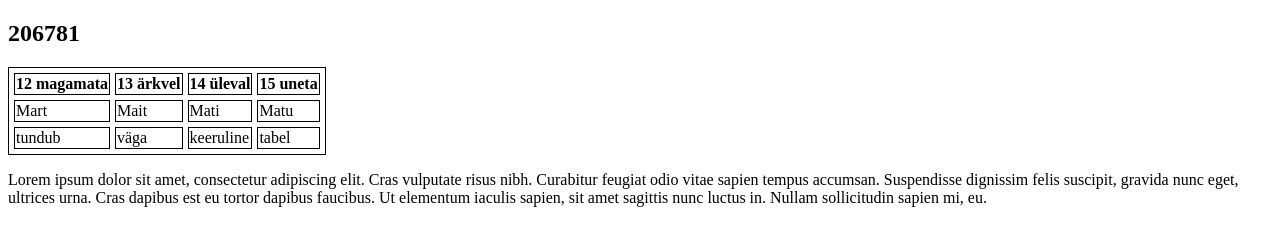
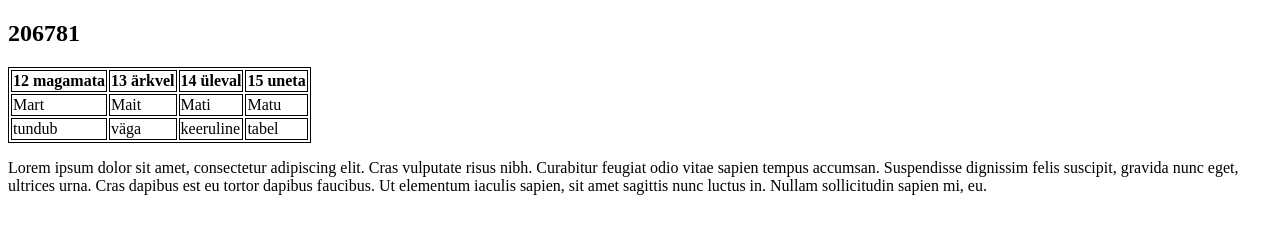
Before and after one commit to IgaksJuhuks/igaksjuhuks.github.io, a plain HTML site: page index.html in a window 1280 px wide. Shown: the part 60-306 px from the top of the page. Drawn offline with Linux system fonts and the light colour scheme.

Commit message:
Update index.html

```diff
--- a/index.html
+++ b/index.html
@@ -2,10 +2,9 @@
 <style>
     table, th, td {
         border: 1px solid black;
-        border-spacing: 5px;
       }
     th, td {
-        padding: 10 px;
+        padding: 20 px;
     }
 </style>
 <html>
```
